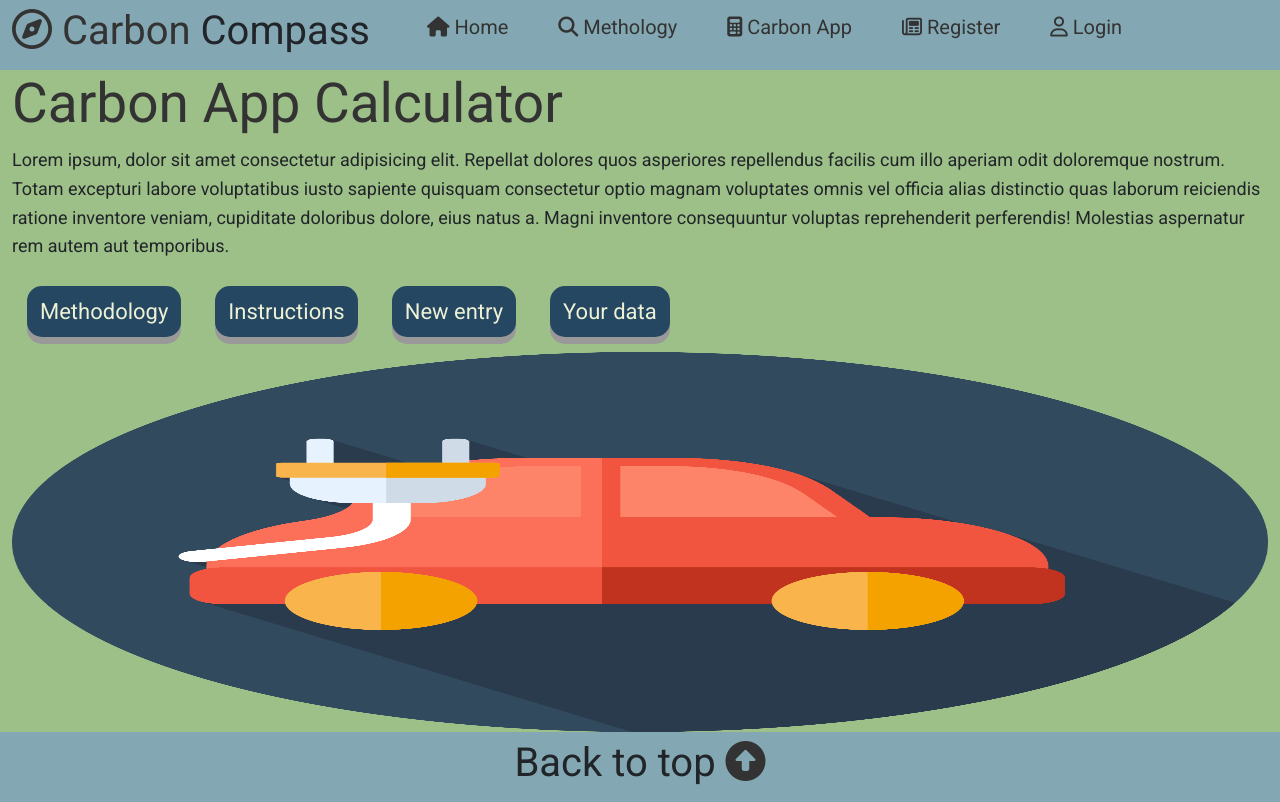
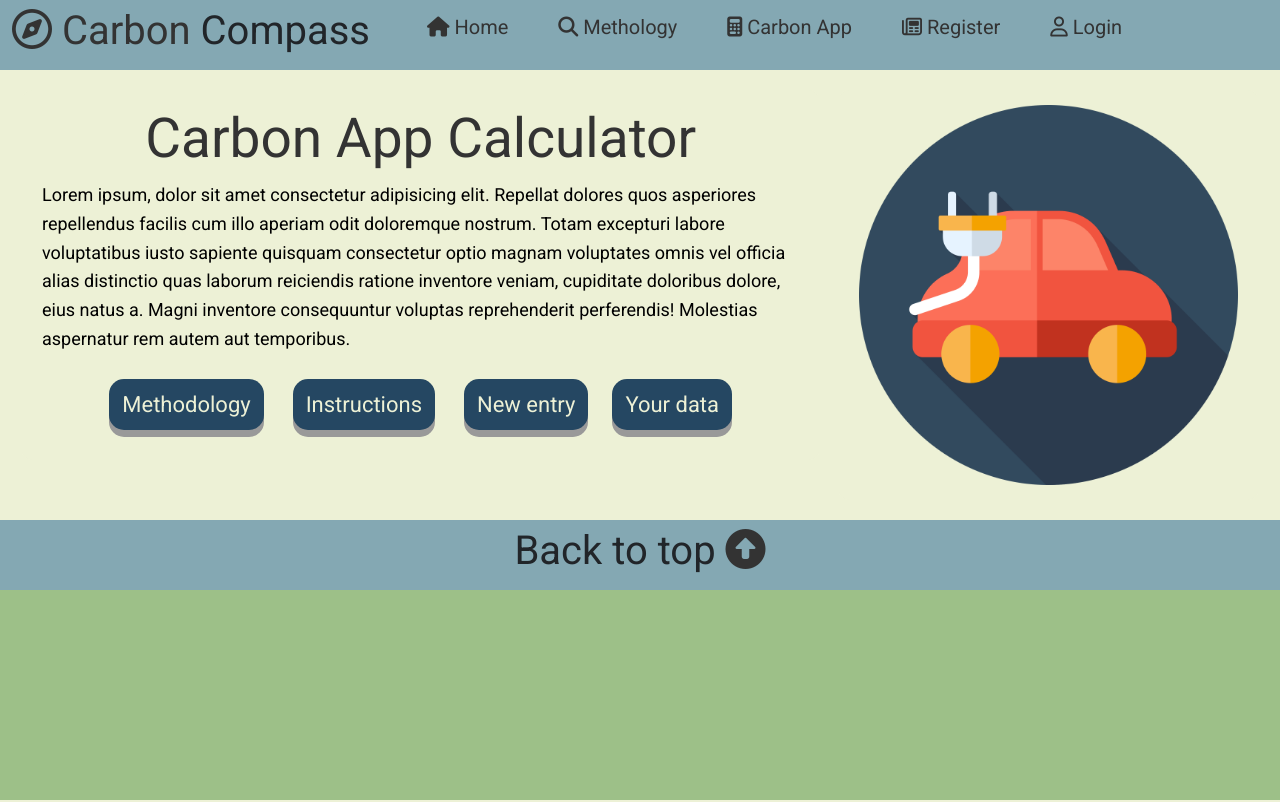
Before and after one commit to PederEP/Carbon_App, a Flask app: page /carbon_app in a window 1280 px wide. Run offline with Flask 2, Linux system fonts and the light colour scheme; some libraries are stand-ins or nearby versions.

Commit message:
Update carbon_app.css

```diff
--- a/capp/static/carbon_app.css
+++ b/capp/static/carbon_app.css
@@ -1,66 +1,78 @@
-{% extends "layout.html" %}
-{% block content %}
+/* Colors
+Carbon App, section 1 (header, background): #2a4359
+Carbon App, section 1 (header, boxes): #6da6a6
+Carbon App, section 2 (header, background): #466fa6
+Carbon App, section 2 (header, boxes): #8badd9
+*/
 
-    <!-- Header -->
-    <section class="section_header_carbon_app">
-        <div class="container">
-        <div class="header_carbon_app">
-            <div class="box">
-            <h1 style="font-size:55px;"><span class="text-logo"> Carbon App Calculator</span></h1>
-            <p style="text-align:left;">
-                Lorem ipsum, dolor sit amet consectetur adipisicing elit. Repellat dolores quos asperiores repellendus facilis cum illo aperiam odit doloremque nostrum. Totam excepturi labore voluptatibus iusto sapiente quisquam consectetur optio magnam voluptates omnis vel officia alias distinctio quas laborum reiciendis ratione inventore veniam, cupiditate doloribus dolore, eius natus a. Magni inventore consequuntur voluptas reprehenderit perferendis! Molestias aspernatur rem autem aut temporibus.
-            </p>
-            <div class="container_buttons_links_header_carbon_app">
-                <div class="buttons">
-                    <a href="{{url_for('methodology.methodology_home')}}" class="btn btn-1" >Methodology</a>
-                    <a href="#" class="btn btn-primary btn-lg mr-2", class="btn btn-1">Instructions</a>
-                    <a href="{{url_for('carbon_app.new_entry')}}" class="btn btn-1">New entry</a>
-                    <a href="{{url_for('carbon_app.your_data')}}" class="btn btn-1" >Your data</a>
-                </div>
-            </div>
-            <!-- Modal Instructions -->
-            <div class="modal fade" id="carbon_app_instructions" tabindex="-1" role="dialog" aria-labelledby="exampleModalLabel" aria-hidden="true">
-                <div class="modal-dialog" role="document">
-                <div class="modal-content">
+/* Utilities  */
+p {
+  margin: 10px 0;
+  font-size: 18px;
+  text-align: left;
+}
+h4 {
+  font-size: 18px;
+  text-align: left;
+  font-weight: bold;
+}
+/* Section header */
+.section_header_carbon_app {
+  background-color:#EDF1D6;
+}
+.header_carbon_app {
+  display: flex;
+  align-items: start;
+  background: #EDF1D6;
+}
+.header_carbon_app .box {
+  flex: 1;
+  background: #EDF1D6;
+  color: #000;
+  border-radius: 10px;
+  margin: 20px 10px;
+  padding: 15px 20px;
+  text-align:center;
+  align-items: center;
+  justify-content: center;
 
-                    <div class="modal-header">
-                    <h5 class="modal-title", style="color:black; text-align: center;">Carbon App, instructions</h5>
-                    </div>
+}
+.header_carbon_app .box:nth-of-type(1) {
+  flex-grow:2;
+}
+.header_carbon_app .box:nth-of-type(2) {
+  flex-grow:1;
+}
+.btn-1 {
+  display: inline-block;
+  padding: 9px 13px;
+  font-size: 22px;
+  cursor: pointer;
+  text-align: right;
+  text-decoration: none;
+  outline: none;
+  color: #EDF1D6;
+  background-color: #254762;
+  border: none;
+  border-radius: 15px;
+  box-shadow: 0 7px #999;
+  margin: 10px;
 
-                    <div class="modal-body", style="color:black">
-                    <p style="text-align: left;">
-                        Lorem ipsum dolor, sit amet consectetur adipisicing elit. Repudiandae ratione tempore id esse nobis molestias quasi explicabo possimus ea reprehenderit.
-                    </p>
-                    <ol style="text-align:left;">
-                        <li>
-                            Lorem ipsum dolor sit amet consectetur adipisicing elit. Sequi, sint.
-                        </li>
-                        <li>
-                            Lorem ipsum dolor sit amet consectetur adipisicing elit. Sequi, sint.
-                        </li>
-                    </ol>
-                    </div>
+}
 
-                    <div class="modal-footer">
-                        <a href="{{url_for('carbon_app.new_entry')}}" class="btn btn-primary btn-lg mr-2", style="background-color:#007bff;">New entry</a>
-                        <button class="btn btn-secondary btn-lg mr-2", style="background-color:#6c757d;" data-dismiss="modal">Close</button>
-                    </div>
+.btn:hover {
+  background-color: #254762e5;
+  color: #EDF1D6;
+}
 
-                </div>
-                </div>
-            </div>
-            </div>
-            <div class="box">
-            <img
-                src="{{url_for('static', filename='icons/car-svgrepo.png')}}"
-                width="300"
-                height="380"
-                alt=""/>
-            </div>
-        </div>
+.btn:active {
+  background-color: #254762;
+  box-shadow: 0 5px #666;
+  transform: translateY(4px);
+}
 
-        </div>
-    </section>
-
-
-{% endblock content %}
+@media (max-width:768px) {
+  .header_carbon_app {
+    flex-direction: column;
+  }
+}
```
